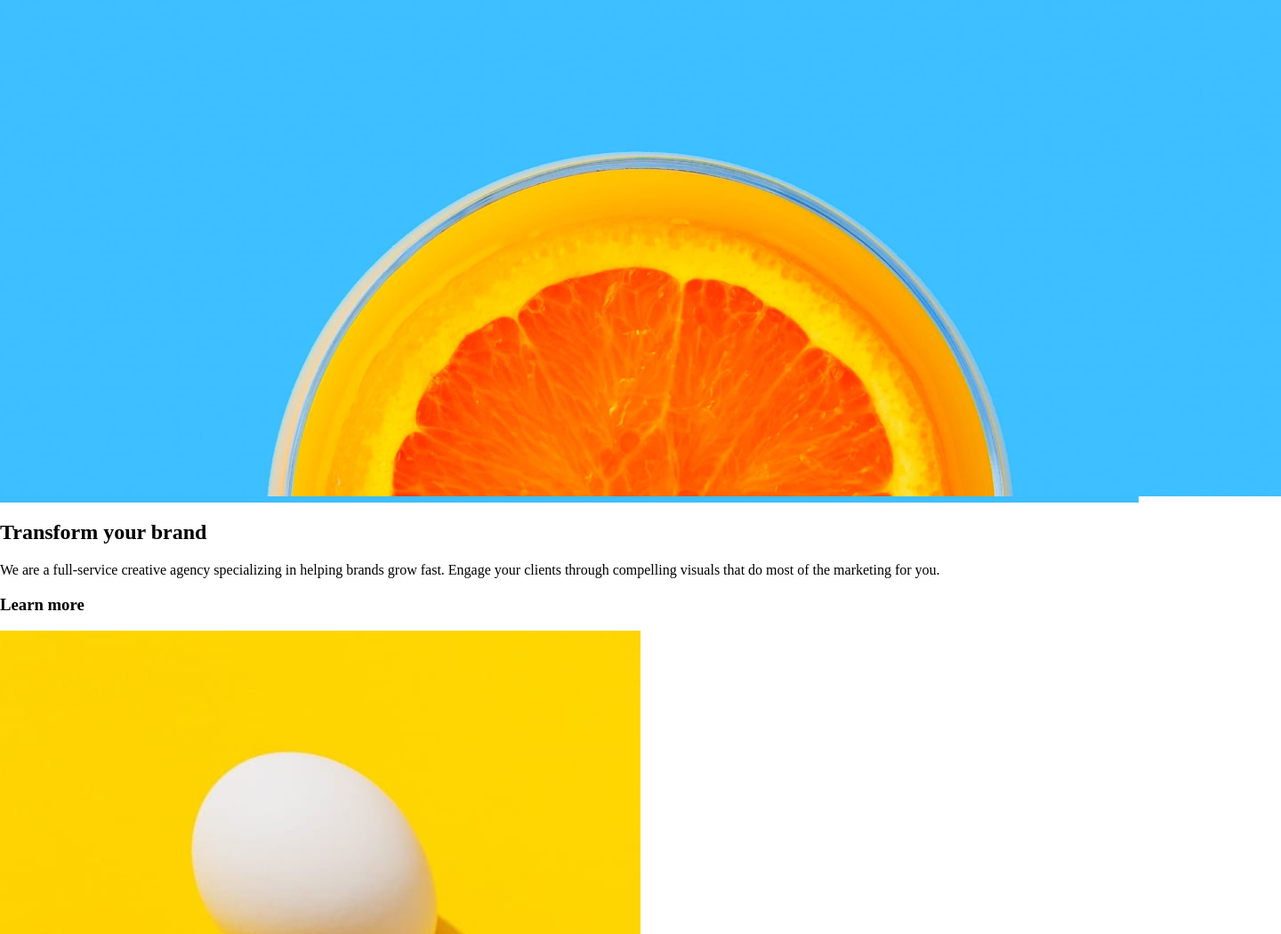
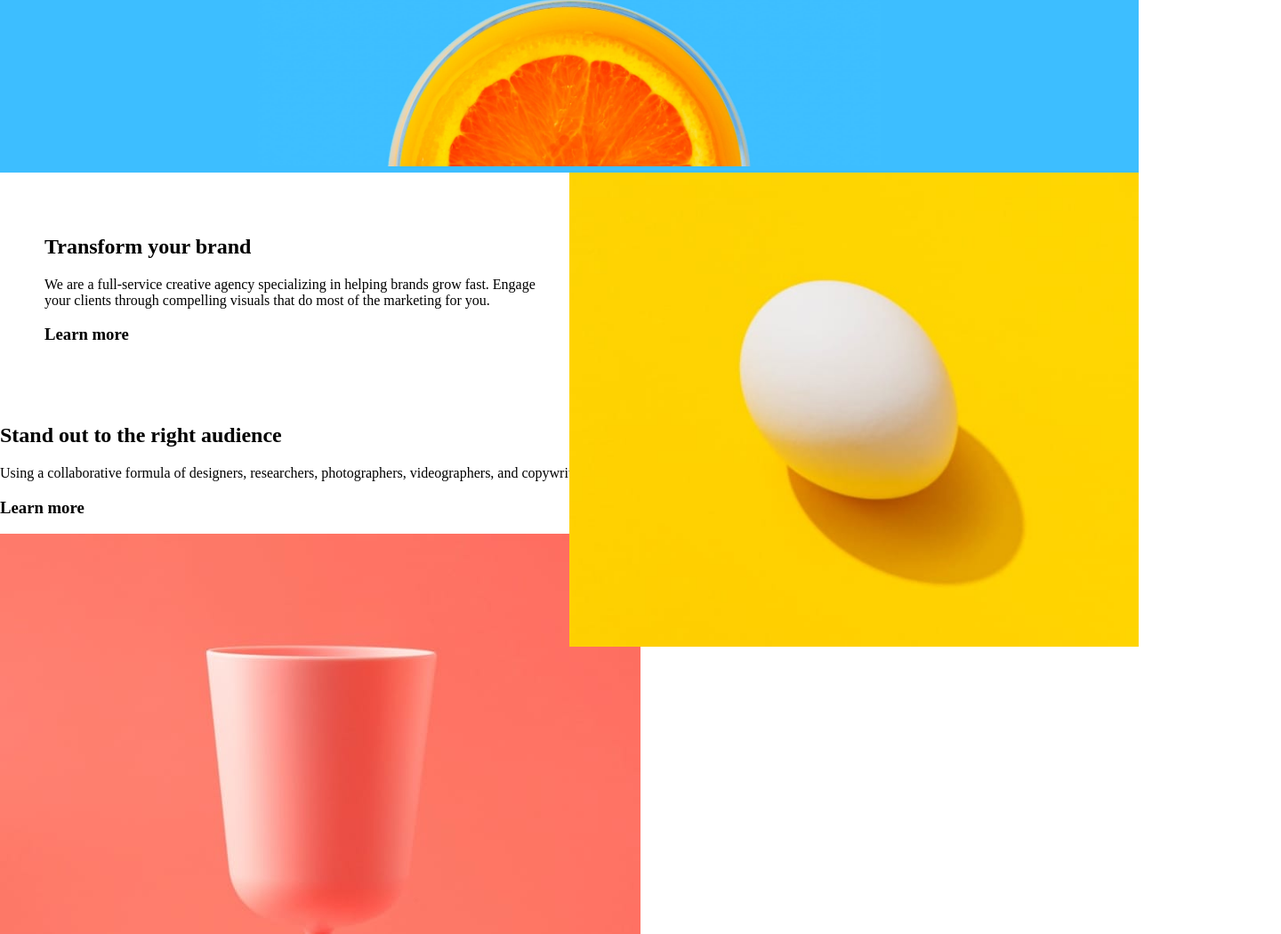
Before and after one commit to Vidi-th/Challenge-Sunnyside, a plain HTML site: page index.html in a window 1280 px wide. Shown: the part 389-1439 px from the top of the page at 89% size, 1440 px wide, since content can reach past the window. Drawn offline with Linux system fonts and the light colour scheme.

Commit message:
adding 2 page css

```diff
--- a/index.css
+++ b/index.css
@@ -43,5 +43,28 @@ header li a:hover{
 }
 
 .Page1 h1{
+    padding-top: 40px;
     margin: 0;
 }
+
+.Page2{
+    display: inline-block;
+}
+
+.konten2{
+    width: 50%;
+    display: inline-block;
+    vertical-align: middle;
+    padding: 50px;
+}
+
+.Page2 img{
+    width: 50%;
+    position: absolute;
+    right: 0;
+    vertical-align: middle;
+}
+
+.Page3{
+
+}
--- a/index.html
+++ b/index.html
@@ -21,21 +21,23 @@
 
   <div class="Page1">
     <h1> We are creatives</h1>
-    <img src="./images/desktop/image-header.jpg" width="1440px">
+    <!-- <img class="arrow" src="./images/icon-arrow-down.svg"> -->
+    <img src="./images/desktop/image-header.jpg" width="700px">
   </div>
 
-  <div class="Page 2">
-    <h2> Transform your brand</h2>
+  <div class="Page2">
+    <div class="konten2">
+      <h2> Transform your brand</h2>
 
-    <p> We are a full-service creative agency specializing in helping brands grow fast.
-      Engage your clients through compelling visuals that do most of the marketing for you.</p>
+      <p> We are a full-service creative agency specializing in helping brands grow fast.
+        Engage your clients through compelling visuals that do most of the marketing for you.</p>
 
-    <h3> Learn more</h3>
-
+      <h3> Learn more</h3>
+    </div>
     <img src="./images/desktop/image-transform.jpg">
   </div>
 
-  <div class="Page 3">
+  <div class="Page3">
     <h2> Stand out to the right audience </h2>
 
     <p> Using a collaborative formula of designers, researchers, photographers, videographers, and copywriters, we’ll build and extend your brand in digital places. </p>
```
